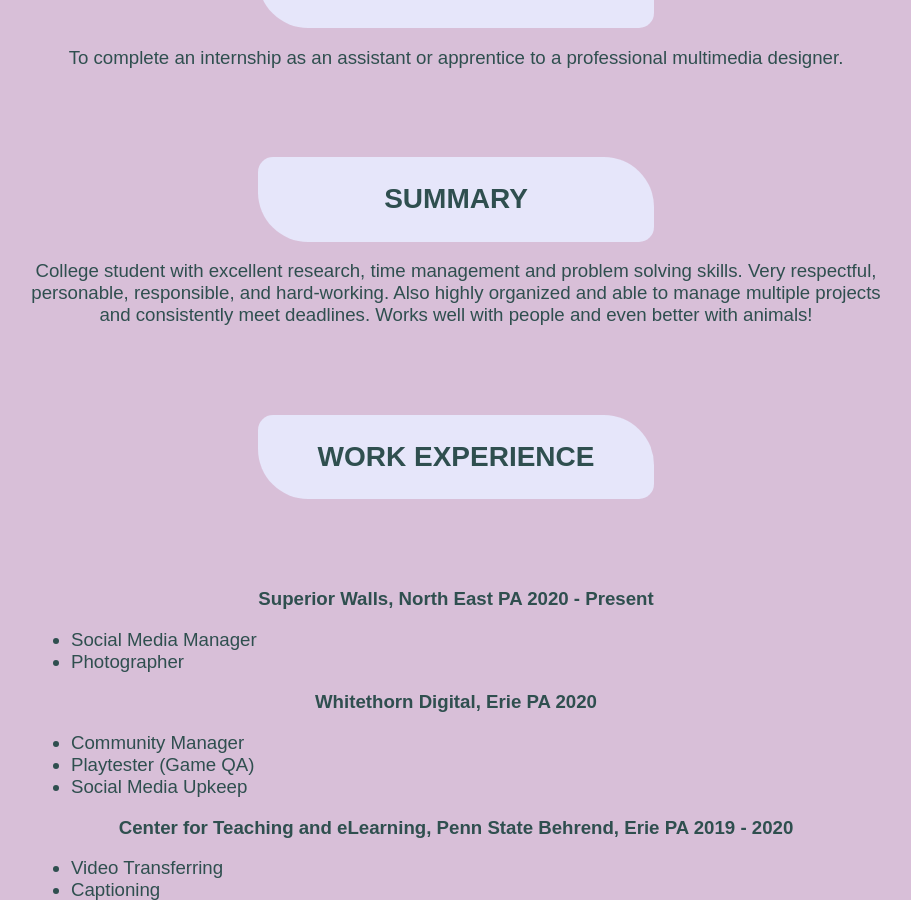
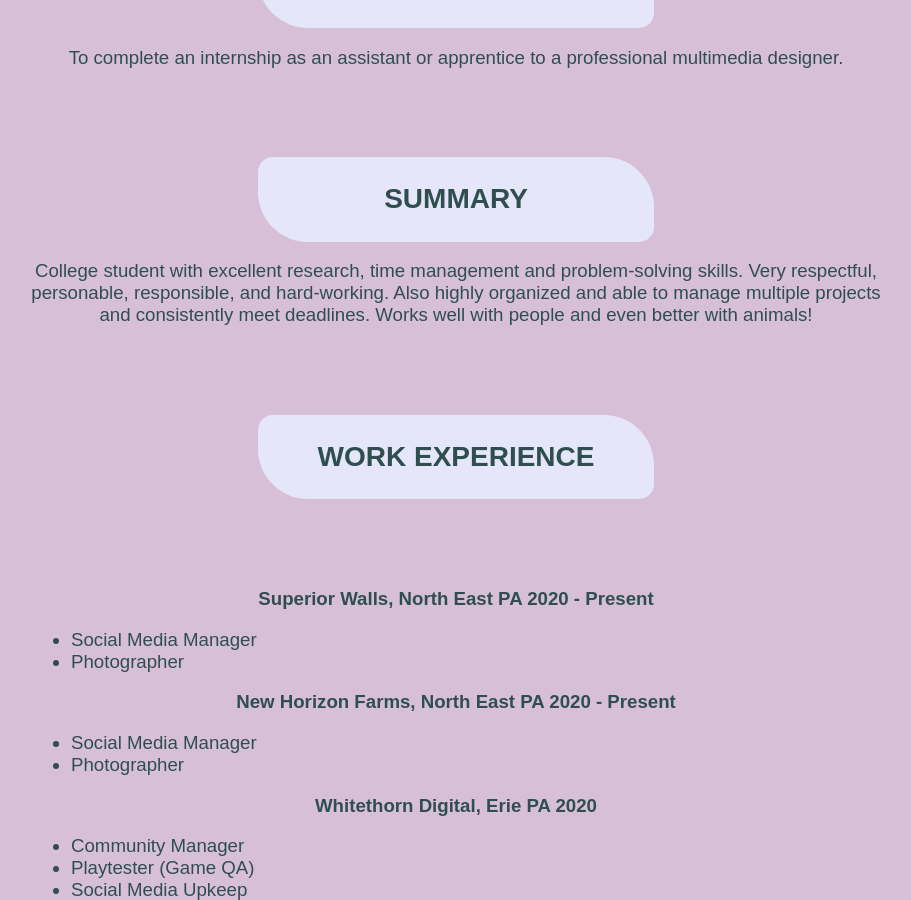
Before and after one commit to erinmooney/Moon, a Jekyll site: the page built from docs/resume.html, in a window 1280 px wide and 900 px high, scrolled down 823 px. Shown: the whole window, without its empty margins (184-1095 px from the left). Built offline with Jekyll 4.4.1, drawn with Linux system fonts in a browser that asks for light colours.

Commit message:
info update

```diff
--- a/docs/resume.html
+++ b/docs/resume.html
@@ -28,7 +28,7 @@
             <p>To complete an internship as an assistant or apprentice to a professional multimedia designer.</p> </section>
 
     <section class="resume">  <div class="heading"><h2>SUMMARY</h2></div>
-            <p>College student with excellent research, time management and problem solving skills.
+            <p>College student with excellent research, time management and problem-solving skills.
             Very respectful, personable, responsible, and hard-working. Also highly organized and
             able to manage multiple projects and consistently meet deadlines. Works well with
             people and even better with animals!</p></section>
@@ -38,6 +38,12 @@
         <section class="resume">
 
             <p><b>Superior Walls, North East PA 2020 - Present</b></p>
+            <ul>
+                <li>Social Media Manager</li>
+                <li>Photographer</li>
+            </ul>
+
+            <p><b>New Horizon Farms, North East PA 2020 - Present</b></p>
             <ul>
                 <li>Social Media Manager</li>
                 <li>Photographer</li>
```
